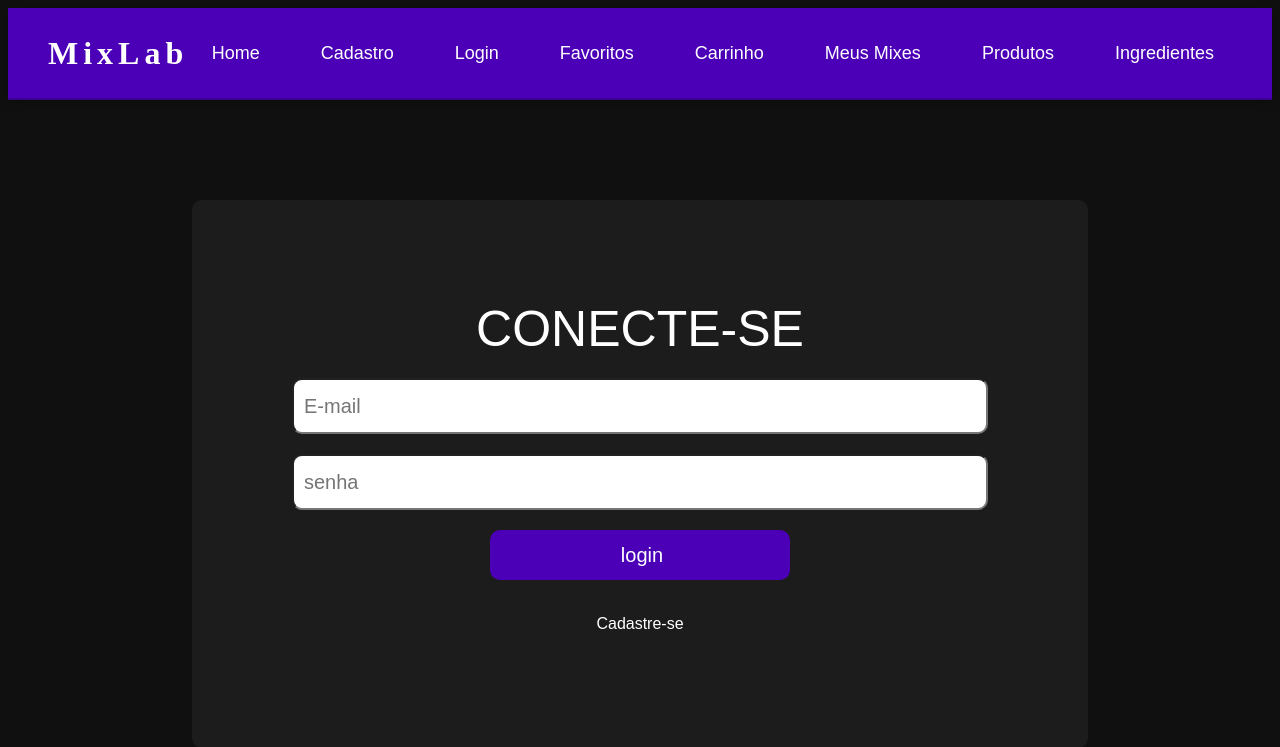
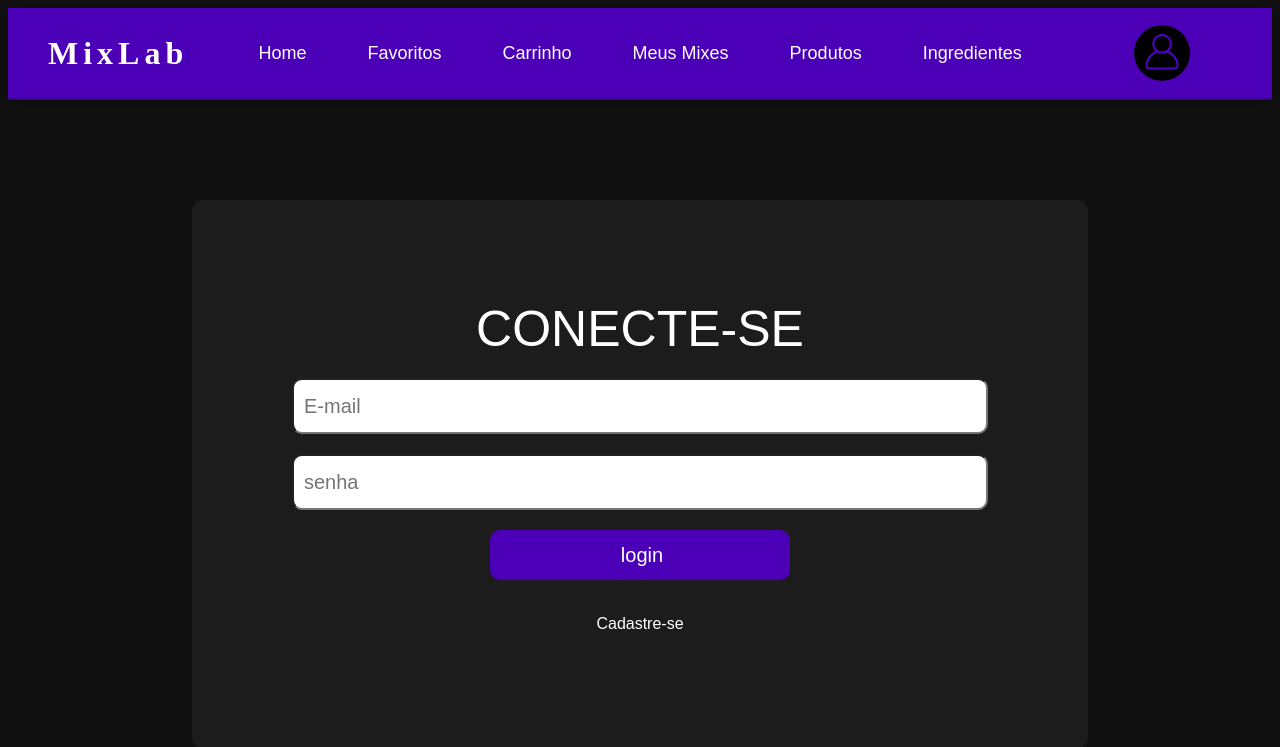
Before and after one commit to Erick-Belleboni/Projeto1.0, a Flask app: page /login in a window 1280 px wide. Shown: the top 747 px of the page. Run offline with Flask 3, Linux system fonts and the light colour scheme.

Commit message:
Usabilidade Login/Cadastro

```diff
--- a/app.py
+++ b/app.py
@@ -35,6 +35,7 @@ def verifica_login(email, senha):
     resultado = cursor.fetchone()
     conn.close()
     return resultado is not None
+
 
 srv = fk.Flask(__name__)
 srv.secret_key = token_hex()
--- a/static/estilo.css
+++ b/static/estilo.css
@@ -36,9 +36,9 @@ a{
     background: #4b00b7;
     border-bottom: 2px solid #3a0090;
     box-shadow: 0 2px 10px rgba(0,0,0,0.25);
-
     top: 0;
     z-index: 20;
+    position: sticky; top: 0;
 }
 
 #topo .container {
@@ -316,3 +316,24 @@ main{
     gap: 20px;
     align-items: center;
 }
+
+.circulo{
+    border-radius: 50%;
+    align-items: center;
+
+}
+.img-circulo{
+    height: 80px;
+}
+
+#sair{
+    background-color: #4b00b7;
+    margin-top: 50px;
+    width: 100px;
+    height: 50px;
+    border-radius: 10px;
+    justify-content: center;
+}
+#sair:hover{
+    background-color: #3a0090;
+}
--- a/templates/base.html
+++ b/templates/base.html
@@ -13,19 +13,15 @@
             <div class="logo">MixLab</div>
             <nav>
                 <a href="/">Home</a>
-                {% if not session["login"] %}
-                    <a href="cadastro">Cadastro</a>
-                    <a href="login">Login</a>
-                {% endif %}
                 <a href="favoritos">Favoritos</a>
                 <a href="carrinho">Carrinho</a>
                 <a href="mixes">Meus Mixes</a>
                 <a href="produtos">Produtos</a>
                 <a href="ingredientes">Ingredientes</a>
-                {% if session["login"] %}
-                    <a href="logout" class="sair">Logout</a>
-                {% endif %}
             </nav>
+            <div id="div-usuario">
+                <div class="circulo"><a href="login"><img class="img-circulo" src="/static/img/user.png"></a></div>
+            </div>
         </div>
     </header>
 
--- a/templates/cadastro.html
+++ b/templates/cadastro.html
@@ -10,5 +10,6 @@
         <input class="input-login" type="password" name="senha" placeholder="Senha">
 
         <input id="input-confirmar" type="submit" value="Confirmar">
+        <a id="a-cadastro" href="login">Login</a>
     </form>
 {%endblock%}
--- a/templates/login.html
+++ b/templates/login.html
@@ -1,6 +1,7 @@
 {%extends "base.html"%}
 
 {%block main%}
+    {% if not session["login"] %}
         <form id="login" action="login" method="post">
             <label>CONECTE-SE</label>
             <input class="input-login" type="text" name="email" placeholder="E-mail">
@@ -10,4 +11,9 @@
             <input id="input-confirmar" type="submit" value="login">
             <a id="a-cadastro" href="cadastro">Cadastre-se</a>
         </form>
+    {% endif %}
+
+    {% if session["login"] %}
+        <a href="logout" id="sair">Logout</a>
+    {% endif %}
 {%endblock%}
```
Also changed, not shown: static/img/user.png (added). Lines whose indentation alone changed are shown as unchanged.
